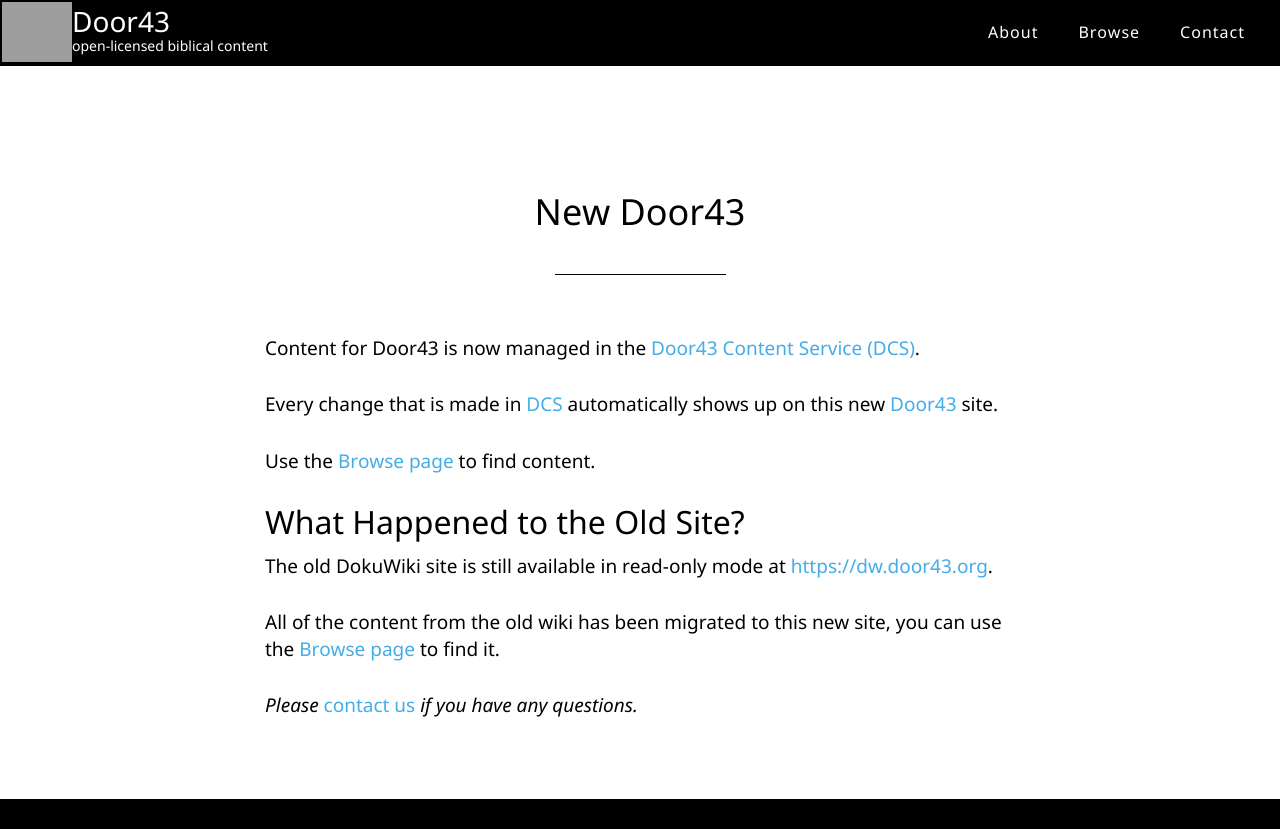
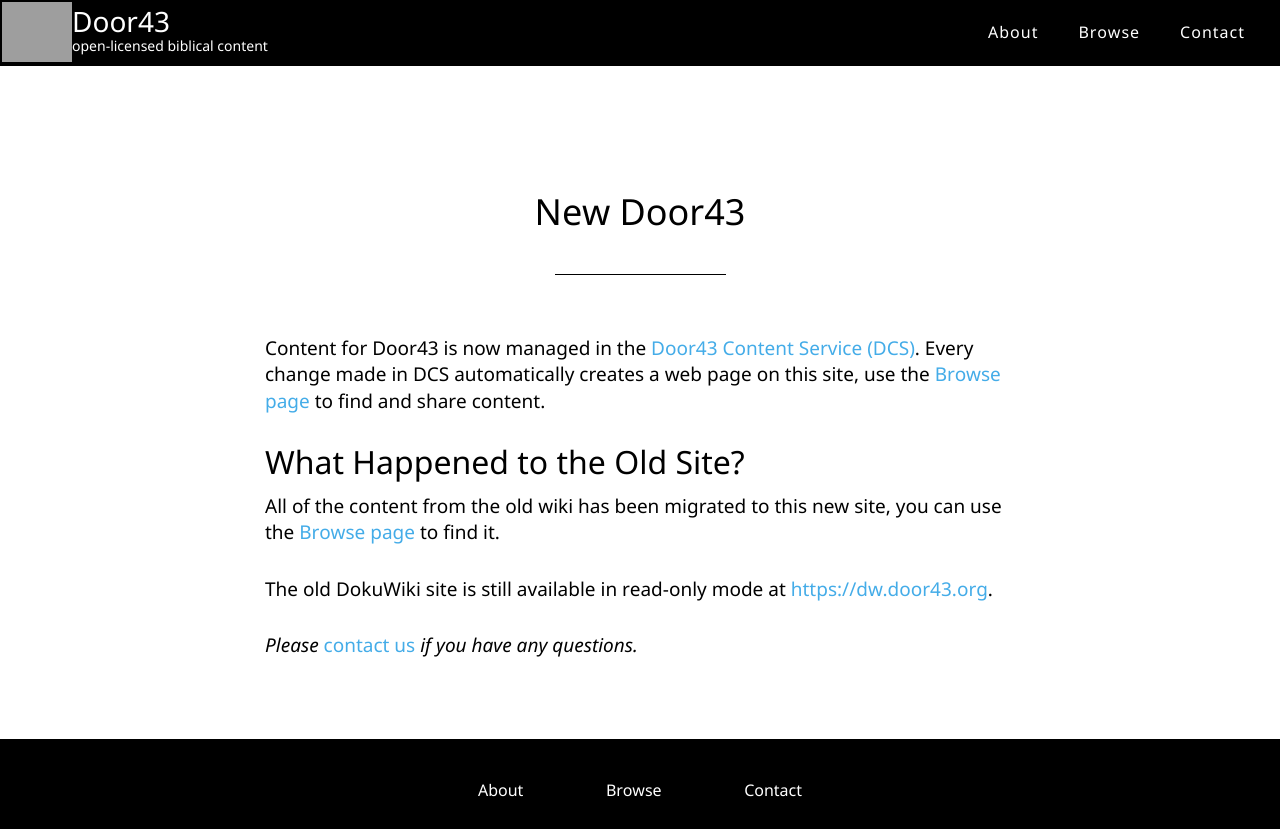
Before and after one commit to unfoldingWord/door43.org, a Jekyll site: the page built from pages/en/about/new_door43.md, in a window 1280 px wide and 1292 px high. Shown: the top 829 px of the window. Built offline with Jekyll 4.4.1, drawn with Linux system fonts in a browser that asks for light colours; grey boxes are pictures that could not be loaded.

Commit message:
Banner (#687)
* Fixed URL for new_door43 page

* Several usability improvements:

* Fixed footer links
* Added link to Browse page
* Standardized list of legal links
* Simplified new_door43 from Christine's feedback
* Linked to native tA instead of going to uW page first

* Updated verbage on slack page

* More simplifications based on feedback

* Updated wording on new_site page

* Added browse link to menu on browse page

* Fixed footer menu centering

```diff
--- a/_data/en/footer-menu.yml
+++ b/_data/en/footer-menu.yml
@@ -1,4 +1,6 @@
 - title: "About"
   href: "/en/about/"
+- title: "Browse"
+  href: "/en/"
 - title: "Contact"
   href: "/en/contact/"
--- a/_data/en/main-menu.yml
+++ b/_data/en/main-menu.yml
@@ -7,5 +7,7 @@
       href: "/en/translation-guidelines/"
     - title: "Legal Information"
       href: "/en/legal/"
+- title: "Browse"
+  href: "/en/"
 - title: "Contact"
   href: "/en/contact/"
--- a/_includes/footer-menu.html
+++ b/_includes/footer-menu.html
@@ -1,6 +1,6 @@
 <nav class="nav-secondary" role="navigation" itemscope="itemscope" itemtype="http://schema.org/SiteNavigationElement">
   <div class="row">
-    <div class="col-sm-2 col-sm-offset-5">
+    <div class="col-sm-4 col-sm-offset-4 text-center">
       <ul class="footer-secondary-nav nav nav-pills nav-justified">
         {{ site.data.footer-menu|build }}
       </ul>
--- a/pages/en/about/new_door43.md
+++ b/pages/en/about/new_door43.md
@@ -5,16 +5,12 @@ header_title: New Door43
 permalink: /en/about/new_door43/index.html
 ---
 
-Content for Door43 is now managed in the [Door43 Content Service (DCS)](https://git.door43.org).
-
-Every change that is made in [DCS](https://git.door43.org) automatically shows up on this new [Door43](https://door43.org) site.
-
-Use the [Browse page](/en/) to find content.
+Content for Door43 is now managed in the [Door43 Content Service (DCS)](https://git.door43.org). Every change made in DCS automatically creates a web page on this site, use the [Browse page](/en/) to find and share content.
 
 ## What Happened to the Old Site?
 
-The old DokuWiki site is still available in read-only mode at [https://dw.door43.org](https://dw.door43.org).
-
 All of the content from the old wiki has been migrated to this new site, you can use the [Browse page](/en/) to find it.
 
+The old DokuWiki site is still available in read-only mode at <a href="https://dw.door43.org" target="_blank">https://dw.door43.org</a>.
+
 *Please [contact us](/en/contact/) if you have any questions.*
```
